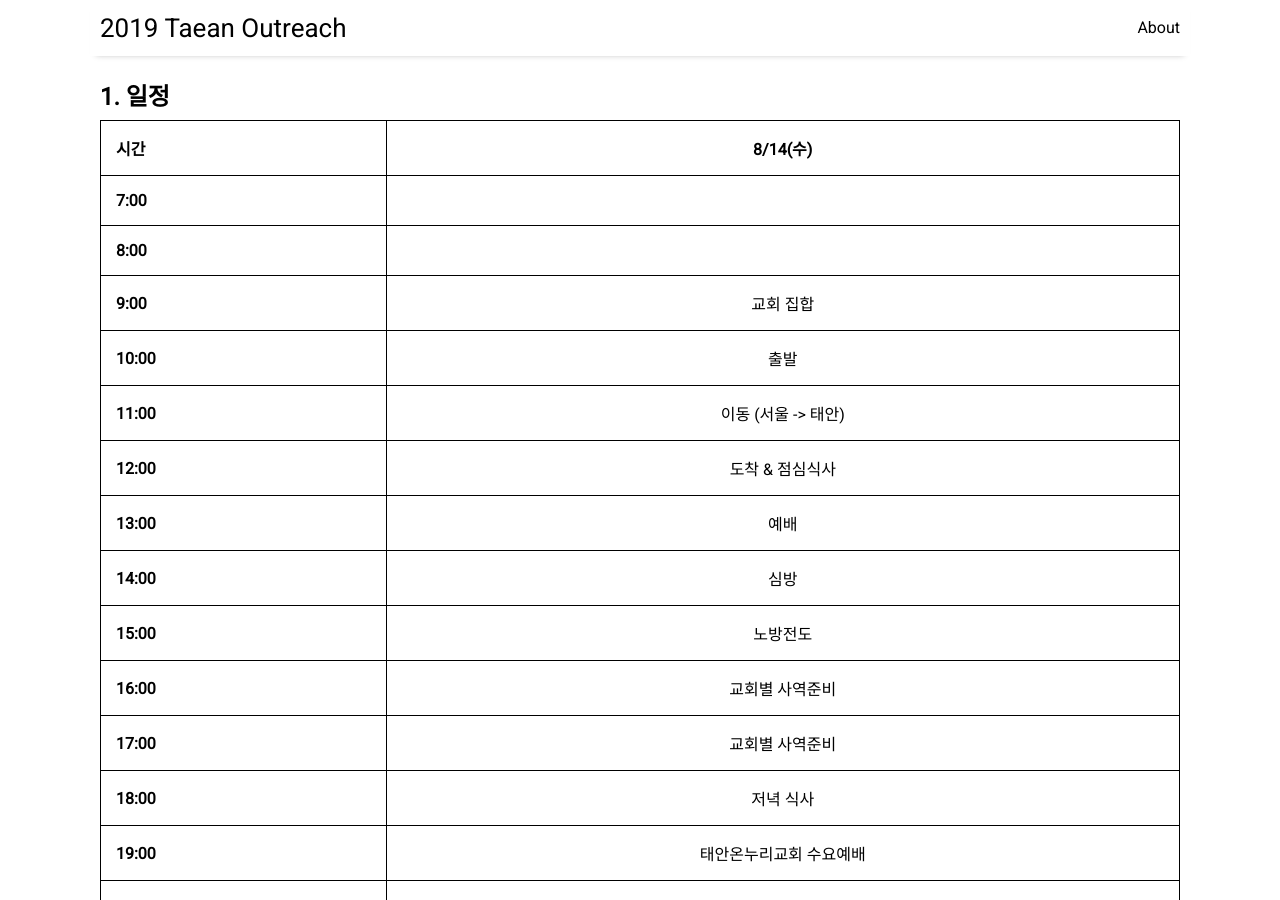
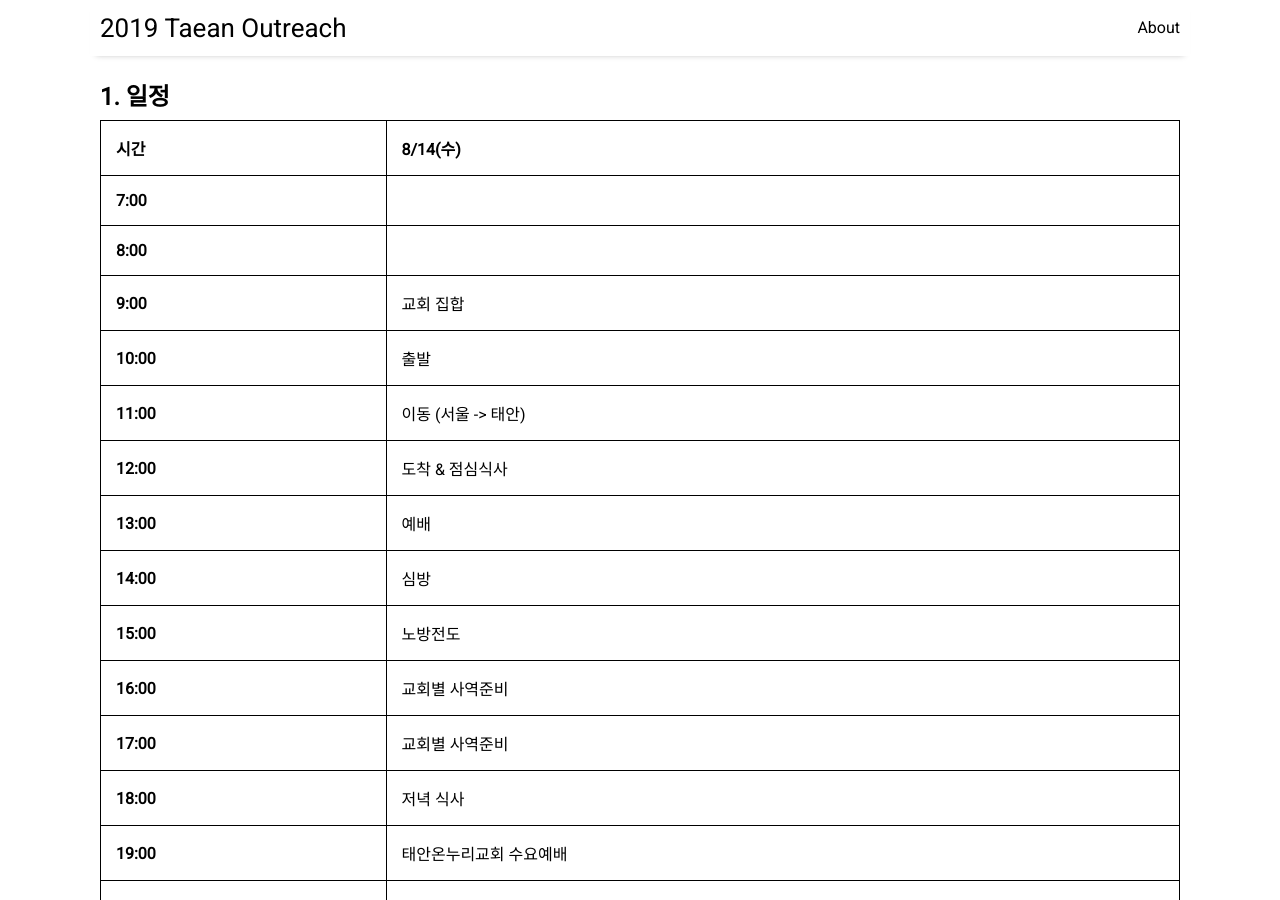
Before and after one commit to taean-outreach/taean-outreach.github.io, a Jekyll site: the page built from _posts/2019-08-05-0814.md, in a window 1280 px wide and 900 px high. Built offline with Jekyll 4.4.1, drawn with Linux system fonts in a browser that asks for light colours; nearby versions of some CDN libraries.

Commit message:
Update 2019-08-05-0814.md

```diff
--- a/_posts/2019-08-05-0814.md
+++ b/_posts/2019-08-05-0814.md
@@ -9,26 +9,26 @@ image: taean-1.jpg
 
 ## 1. 일정
 
-시간 | <center>8/14(수)</center>
+시간 | 8/14(수)
 ------------ | -------------
-**7:00** | <center></center>
-**8:00** | <center></center>
-**9:00** | <center>교회 집합</center>
-**10:00** | <center>출발</center>
-**11:00** | <center>이동 (서울 -> 태안)</center>
-**12:00** | <center>도착 & 점심식사</center>
-**13:00** | <center>예배</center>
-**14:00** | <center>심방</center>
-**15:00** | <center>노방전도</center>
-**16:00** | <center>교회별 사역준비</center>
-**17:00** | <center>교회별 사역준비</center>
-**18:00** | <center>저녁 식사</center>
-**19:00** | <center>태안온누리교회 수요예배</center>
-**20:00** | <center>태안온누리교회 수요예배</center>
-**21:00** | <center>레크레이션</center>
-**22:00** | <center>팀별 나눔</center>
-**23:00** | <center>취침</center>
-**24:00** | <center></center>
+**7:00** |
+**8:00** |
+**9:00** | 교회 집합
+**10:00** | 출발
+**11:00** | 이동 (서울 -> 태안)
+**12:00** | 도착 & 점심식사
+**13:00** | 예배
+**14:00** | 심방
+**15:00** | 노방전도
+**16:00** | 교회별 사역준비
+**17:00** | 교회별 사역준비
+**18:00** | 저녁 식사
+**19:00** | 태안온누리교회 수요예배
+**20:00** | 태안온누리교회 수요예배
+**21:00** | 레크레이션
+**22:00** | 팀별 나눔
+**23:00** | 취침
+**24:00** |
 
 <br>
 <br>
```
